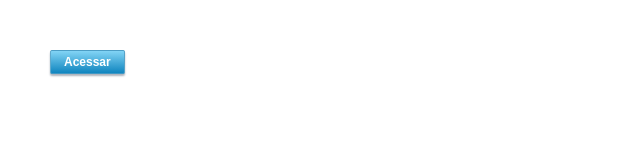
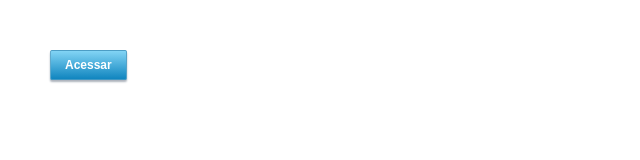
Before and after one commit to tisvasconcelos/bootstrap-frontend, a plain HTML site: page index.html in a window 1280 px wide. Shown: the full height of the page, 0-640 px from the left. Drawn offline with nearby package versions, Linux system fonts and the light colour scheme.

Commit message:
Atualização no style.css

```diff
--- a/sass/style.scss
+++ b/sass/style.scss
@@ -31,10 +31,14 @@ body{
 	margin: 50px;
 }
 
+input, button, select, textarea {
+	font-family: Arial, "Helvetica Neue", Helvetica, sans-serif;
+}
+
 .btn.primary, .btn.primary[disabled], .btn.primary[disabled]:hover{
-	font: bold 12px "Arial";
+	font-size: 12px;
+	font-weight: bold;
 	color: #fff;
-	padding: 4px 13px;
 	text-shadow: none;
 	border: solid 1px;
 	border-top-color: #4c9dc5;
```
Also changed, not shown: styles/style.css, styles/style.min.css.
